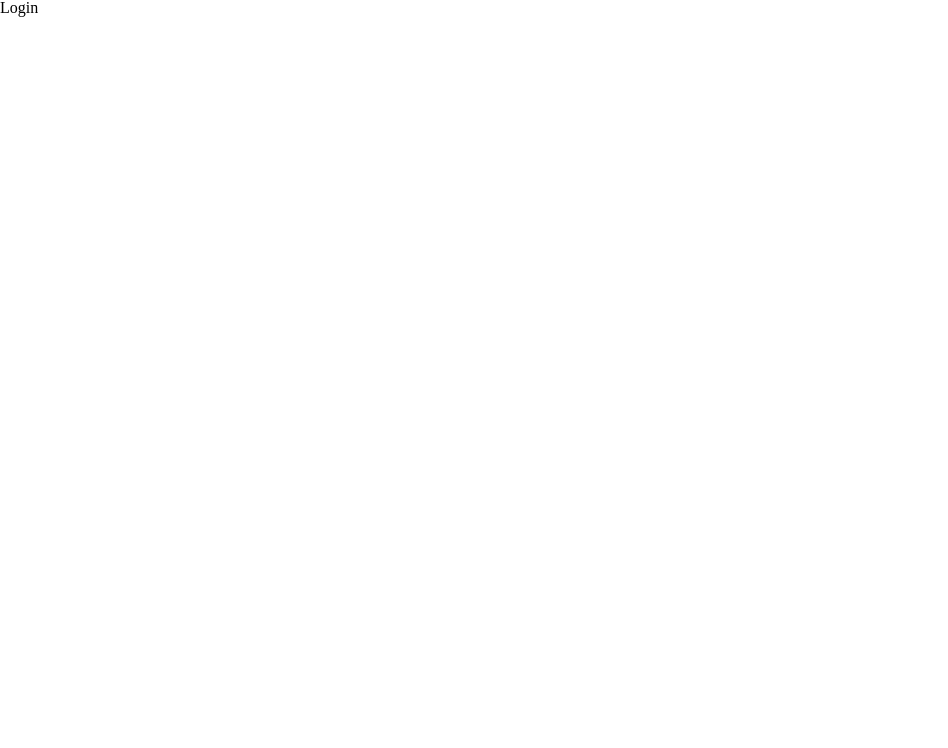
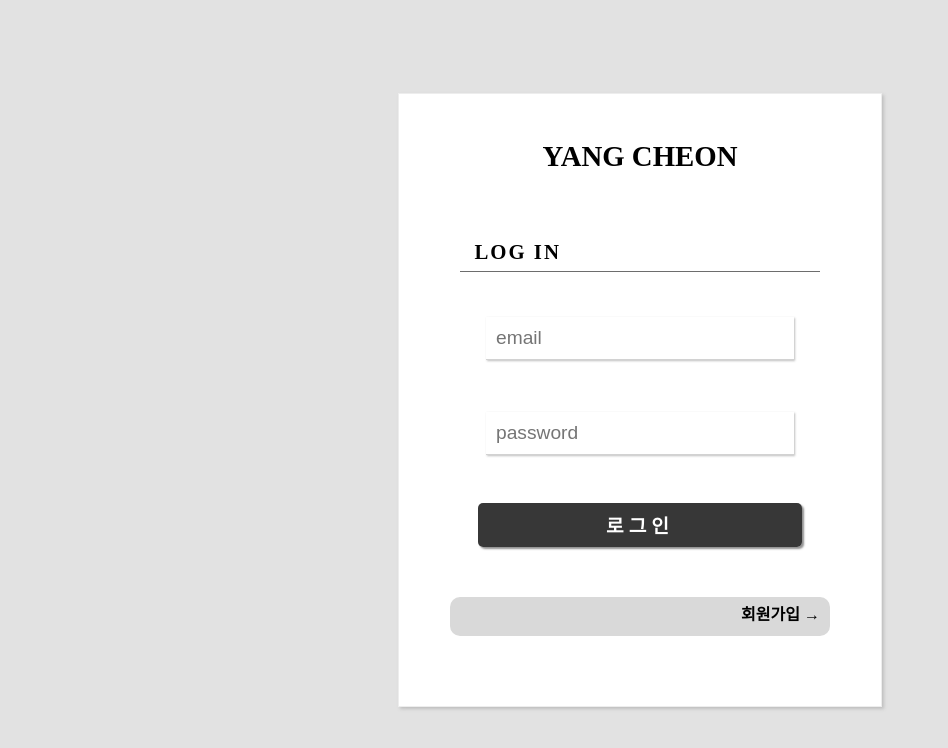
Before and after one commit to yang-chun-web/yangCheonFront, a React (Create React App) app: page /user/login in a window 1280 px wide. Shown: the top 748 px of the page, without its empty margins (0-948 px from the left). Built offline with nearby package versions, Linux system fonts and the light colour scheme.

Commit message:
Update Login Page UI

```diff
--- a/package.json
+++ b/package.json
@@ -8,6 +8,7 @@
     "@testing-library/user-event": "^13.5.0",
     "react": "^18.2.0",
     "react-dom": "^18.2.0",
+    "react-hook-form": "^7.37.0",
     "react-router-dom": "^6.4.2",
     "react-scripts": "5.0.1",
     "styled-components": "^5.3.6",
--- /dev/null
+++ b/src/components/Logo.js
@@ -0,0 +1,14 @@
+import { Link } from "react-router-dom";
+import styled from "styled-components";
+
+const Title = styled(Link)`
+  font-size: 1.8rem;
+  font-weight: bold;
+  margin-top: 2rem;
+`;
+
+const Logo = () => {
+  return <Title to={"/"}>YANG CHEON</Title>;
+};
+
+export default Logo;
--- /dev/null
+++ b/src/styles/common.js
@@ -0,0 +1,29 @@
+import { css } from "styled-components";
+
+export const mediaStyle = css`
+  width: 1024px;
+  margin: 0 auto;
+  padding-left: 1rem;
+  padding-right: 1rem;
+  @media (max-width: 1024px) {
+    width: 90%;
+  }
+`;
+
+export const btnStyle = css`
+  border: none;
+  border-radius: 5px;
+  box-shadow: 2px 2px 2px #7a7a7ad2;
+  font-size: 1rem;
+  font-weight: bold;
+  padding: 0.5rem 1.3rem;
+  color: #ffffff;
+  outline: none;
+  cursor: pointer;
+
+  background-color: #161616da;
+  &:hover {
+    background-color: #f1f1f1df;
+    color: #000000dd;
+  }
+`;
--- a/src/styles/reset.js
+++ b/src/styles/reset.js
@@ -130,6 +130,13 @@ const reset = css`
     border-collapse: collapse;
     border-spacing: 0;
   }
+  a {
+    text-decoration: none;
+    color: inherit;
+  }
+  body {
+    background-color: #e2e2e2;
+  }
 `;
 
 const ResetCSS = createGlobalStyle`${reset}`;
--- /dev/null
+++ b/src/styles/user/auth.js
@@ -0,0 +1,98 @@
+import styled, { css } from "styled-components";
+
+export const AuthBlock = styled.div`
+  display: flex;
+  flex-direction: column;
+  justify-content: center;
+  align-items: center;
+  height: 100vh;
+`;
+
+export const AuthBlockStyle = css`
+  display: flex;
+  flex-direction: column;
+  justify-content: center;
+  align-items: center;
+  height: 100vh;
+`;
+
+export const AuthWrapper = styled.div`
+  display: flex;
+  flex-direction: column;
+  justify-content: space-between;
+  align-items: center;
+  width: 450px;
+  height: 580px;
+  padding: 1rem;
+  border: 1px solid #b4b4b43d;
+  box-shadow: 2px 2px 3px #b4b4b4c0;
+  background-color: #ffffff;
+  overflow-y: auto;
+
+  @media (max-width: 500px) {
+    width: 90%;
+    height: 580px;
+  }
+`;
+
+export const AuthWrapperStyle = css`
+  display: flex;
+  flex-direction: column;
+  justify-content: space-between;
+  align-items: center;
+  padding: 1rem;
+  border: 1px solid #b4b4b43d;
+  box-shadow: 2px 2px 3px #b4b4b4c0;
+  background-color: #ffffff;
+  overflow-y: auto;
+
+  @media (max-width: 500px) {
+    width: 90%;
+  }
+`;
+
+export const AuthTitle = styled.span`
+  display: block;
+  font-size: 1.3rem;
+  margin-bottom: 1rem;
+  margin-top: 2rem;
+  font-weight: bold;
+  border-bottom: 1.5px solid #2e2e2eb2;
+  padding-bottom: 8px;
+  letter-spacing: 2px;
+  width: 100%;
+`;
+
+export const AuthTitleStyle = css`
+  display: block;
+  font-size: 1.3rem;
+  margin-bottom: 1rem;
+  margin-top: 2rem;
+  font-weight: bold;
+  border-bottom: 1.5px solid #2e2e2eb2;
+  padding-bottom: 8px;
+  letter-spacing: 2px;
+  width: 100%;
+`;
+
+export const AuthInput = styled.input`
+  margin-top: 1.8rem;
+  margin-bottom: 1.5rem;
+  font-size: 1.2rem;
+  border: none;
+  border-bottom: 1px solid #88888860;
+  box-shadow: 1px 1px 2px #7a7a7a7b;
+  padding: 10px;
+  width: 80%;
+`;
+
+export const AuthInputStyle = css`
+  margin-top: 1.8rem;
+  margin-bottom: 1.5rem;
+  font-size: 1.2rem;
+  border: none;
+  border-bottom: 1px solid #88888860;
+  box-shadow: 1px 1px 2px #7a7a7a7b;
+  padding: 10px;
+  width: 80%;
+`;
--- a/src/user/Login.js
+++ b/src/user/Login.js
@@ -1,8 +1,102 @@
+import { useForm } from "react-hook-form";
+import { useNavigate, Link } from "react-router-dom";
+
+import styled from "styled-components";
+import Logo from "../components/Logo";
+import { btnStyle, mediaStyle } from "../styles/common";
+import {
+  AuthBlock,
+  AuthWrapperStyle,
+  AuthTitle,
+  AuthInput,
+} from "../styles/user/auth";
+
+const Block = styled.div`
+  ${mediaStyle};
+  height: 88vh;
+`;
+
+const Wrapper = styled.div`
+  ${AuthWrapperStyle}
+  width: 450px;
+  height: 580px;
+  @media (max-width: 500px) {
+    height: 580px;
+  }
+`;
+
+const LoginForm = styled.form`
+  display: flex;
+  flex-direction: column;
+  align-items: center;
+  padding: 1rem;
+  height: 80%;
+  width: 80%;
+  button {
+    ${btnStyle}
+    margin-top: 1.5rem;
+    width: 90%;
+    justify-content: center;
+    font-size: 1.2rem;
+    letter-spacing: 5px;
+  }
+`;
+
+const SignupLink = styled(Link)`
+  display: flex;
+  width: 100%;
+  justify-content: flex-end;
+  margin-top: 3.1rem;
+  font-weight: bold;
+  background-color: #d9d9d9;
+  border-radius: 10px;
+  padding: 10px;
+  span {
+    padding-bottom: 3px;
+  }
+  &:hover {
+    color: #414141c1;
+  }
+`;
+
 const Login = () => {
+  const navigate = useNavigate();
+  //const active = useSetRecoilState(access);
+  const { register, handleSubmit } = useForm();
+  const onValid = (data) => {
+    /*  login(data)
+      .then(() => {
+        active(() => true);
+        navigate("/");
+      })
+      .catch(() => navigate("/login")); */
+  };
   return (
-    <div>
-      <h1>Login</h1>
-    </div>
+    <Block>
+      <AuthBlock>
+        <Wrapper>
+          <Logo />
+          <LoginForm onSubmit={handleSubmit(onValid)}>
+            <AuthTitle>&nbsp; LOG IN </AuthTitle>
+            <AuthInput
+              {...register("email", { required: "Email is Required" })}
+              placeholder="email"
+              autoComplete="off"
+            />
+            <AuthInput
+              {...register("password", { required: "Password is Required" })}
+              placeholder="password"
+              type="password"
+              autoComplete="off"
+            />
+            <button>로그인</button>
+            <SignupLink to={"/signup"}>
+              <span>회원가입 &rarr;</span>
+            </SignupLink>
+          </LoginForm>
+        </Wrapper>
+      </AuthBlock>
+    </Block>
   );
 };
 
```
Also changed, not shown: 1 other file (tests, documents, lock files or other folders).
